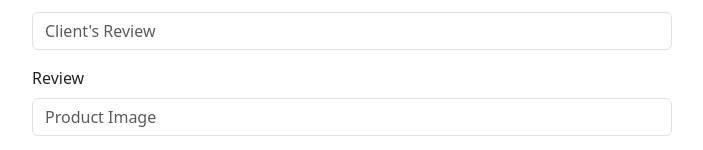
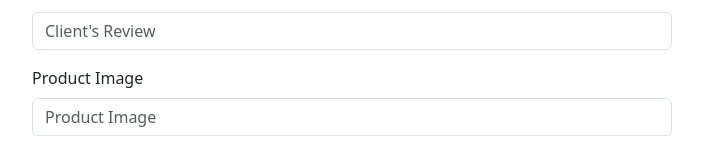
Before and after one commit to beingkashifali/crud-integration-admin-vite, a React (Vite) app: page /create-product in a window 1280 px wide. Shown: the part 434-584 px from the top of the page, without its empty margins (288-991 px from the left). Built offline with nearby package versions, Linux system fonts and the light colour scheme.

Commit message:
updated form

```diff
--- a/src/pages/create-product.jsx
+++ b/src/pages/create-product.jsx
@@ -86,7 +86,7 @@ function CreateProduct() {
           />
         </Form.Group>
         <Form.Group className="mb-3" controlId="exampleForm.ControlInput5">
-          <Form.Label>Review</Form.Label>
+          <Form.Label>Product Image</Form.Label>
           <Form.Control
             type="text"
             placeholder="Product Image"
```
